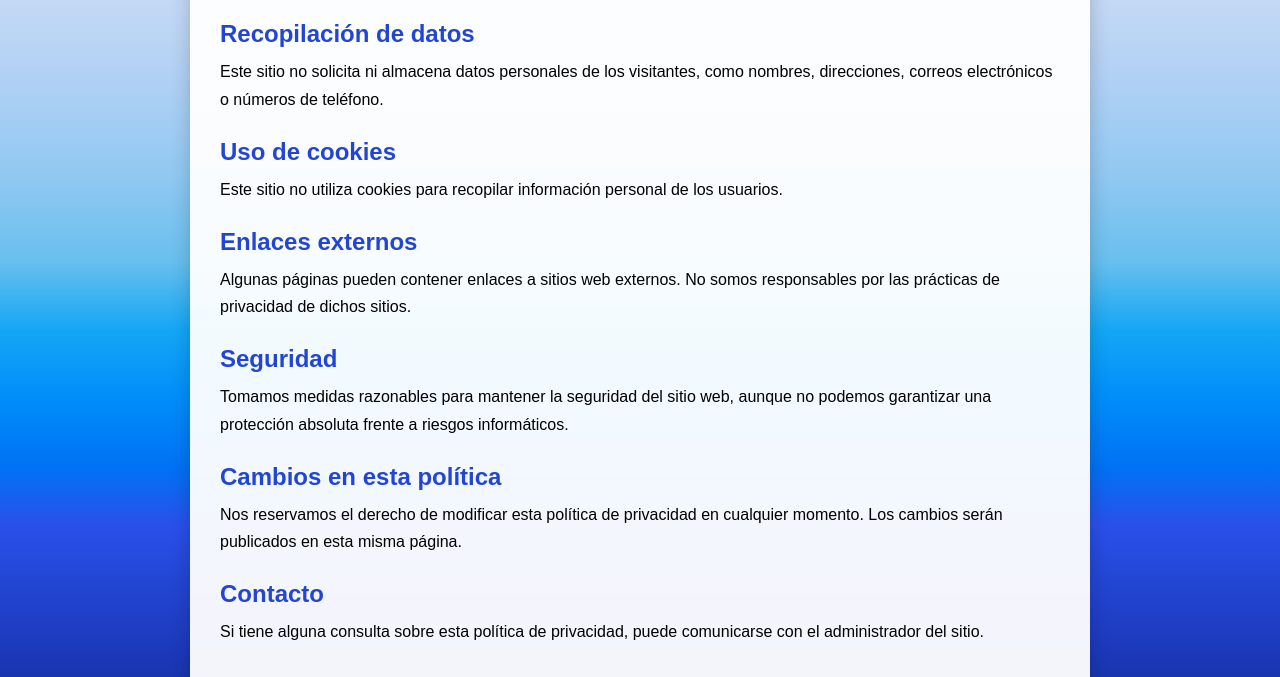
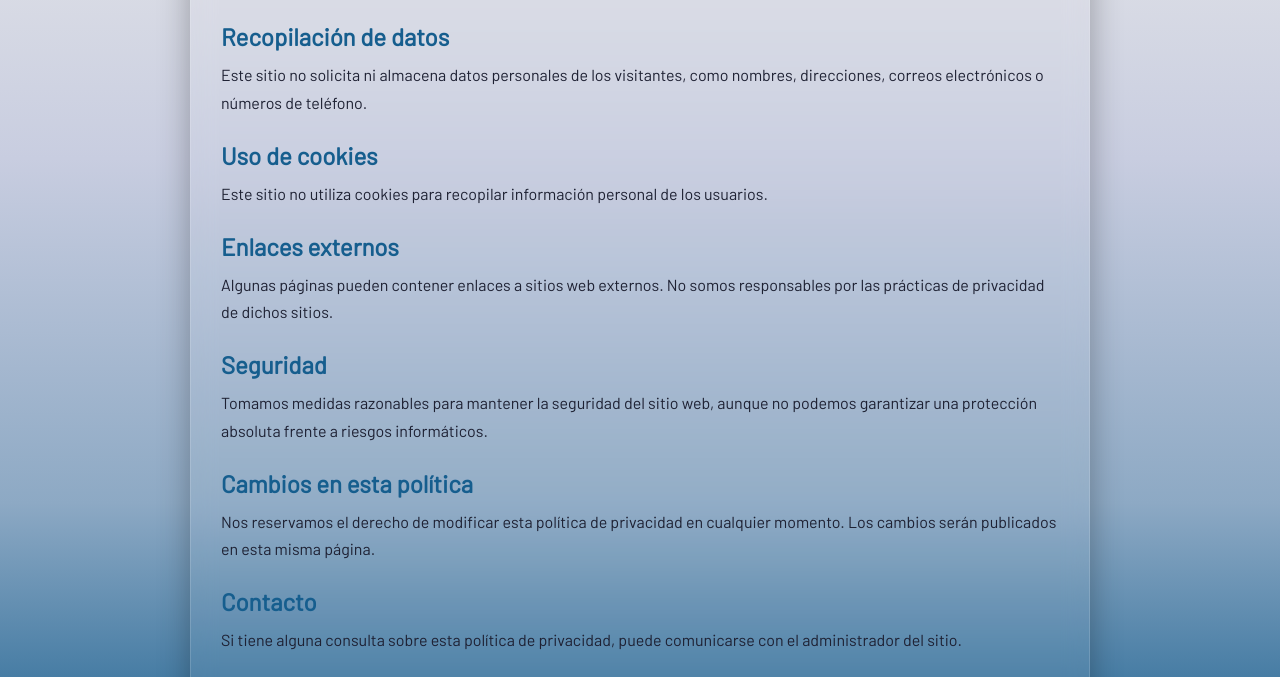
Before and after one commit to Jfontes07/Back-End-Proyecto-1-semestre, a plain HTML site: page Front End/politicas.html in a window 1280 px wide. Shown: the part 186-863 px from the top of the page. Drawn offline with Linux system fonts and the light colour scheme.

Commit message:
fondo privacidad
se cambio fondo de privacidad

```diff
--- a/Front End/Estilos/style_privacidad.css
+++ b/Front End/Estilos/style_privacidad.css
@@ -1,7 +1,6 @@
 @font-face {
     font-family: "Barlow";
-    src: url(Front End/fonts/TT Berlinerins Trial Script.otf") format("truetype");
-
+    src: url("../fonts/Barlow-Regular.ttf") format("truetype");
 }
 
 * {
@@ -17,19 +16,10 @@ body {
 
     background-image: linear-gradient(
         180deg,
-        hsl(222deg 56% 92%) 0%,
-        hsl(216deg 70% 88%) 16%,
-        hsl(211deg 76% 82%) 28%,
-        hsl(206deg 79% 76%) 37%,
-        hsl(201deg 80% 67%) 46%,
-        hsl(201deg 92% 52%) 53%,
-        hsl(206deg 100% 49%) 60%,
-        hsl(212deg 100% 48%) 67%,
-        hsl(228deg 82% 54%) 73%,
-        hsl(228deg 72% 48%) 79%,
-        hsl(229deg 74% 42%) 86%,
-        hsl(229deg 76% 36%) 92%,
-        hsl(228deg 79% 31%) 100%
+        #eaeaea 0%,
+        #c8cde0 35%,
+        #8da9c4 70%,
+        #165e8e 100%
     );
 }
 
@@ -37,19 +27,28 @@ body {
     max-width: 900px;
     margin: 0 auto;
     padding: 30px;
-    background-color: rgba(255, 255, 255, 0.95);
-    border-radius: 15px;
-    box-shadow: 0 5px 20px rgba(0, 0, 0, 0.2);
+
+    background: rgba(255, 255, 255, 0.05);
+
+    backdrop-filter: blur(12px);
+    -webkit-backdrop-filter: blur(12px);
+
+    border: 1px solid rgba(255, 255, 255, 0.15);
+    border-radius: 24px;
+
+    box-shadow: 0 8px 32px rgba(0, 0, 0, 0.3);
+
+    color: #1e2133;
 }
 
 h1 {
     text-align: center;
-    color: hsl(229deg 76% 36%);
+    color: #1e2133;
     margin-bottom: 20px;
 }
 
 h2 {
-    color: hsl(228deg 72% 48%);
+    color: #165e8e;
     margin-top: 25px;
     margin-bottom: 10px;
 }
@@ -57,19 +56,23 @@ h2 {
 p {
     line-height: 1.7;
     margin-bottom: 15px;
+    color: #1e2133;
 }
 
 .volver {
     display: inline-block;
     margin-top: 20px;
     padding: 10px 18px;
+
     text-decoration: none;
     color: white;
-    background-color: hsl(228deg 72% 48%);
+
+    background-color: #165e8e;
+
     border-radius: 8px;
     transition: 0.3s;
 }
 
 .volver:hover {
-    background-color: hsl(229deg 76% 36%);
+    background-color: #1e2133;
 }
```
